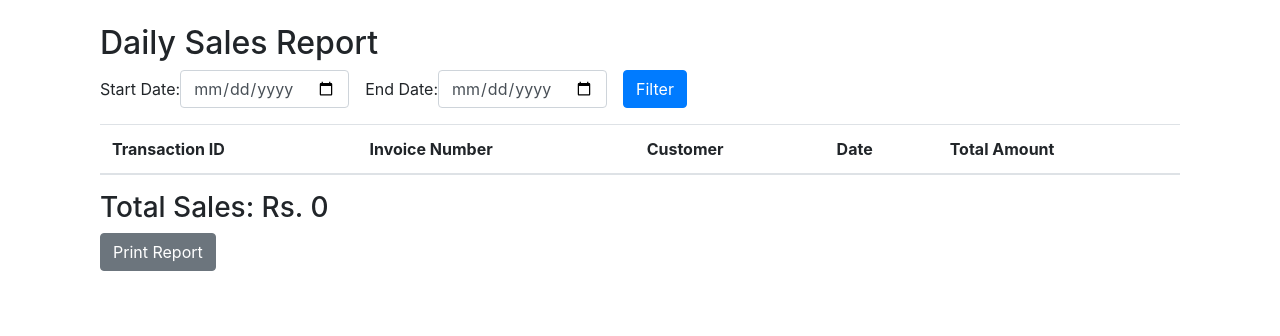
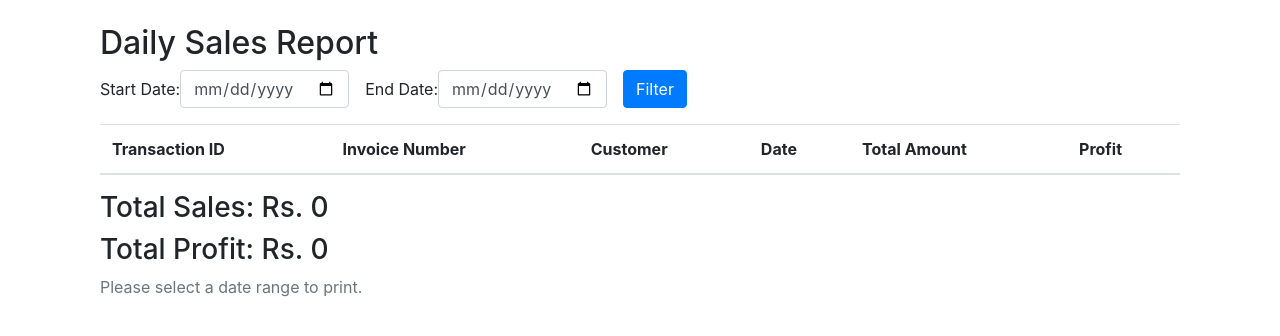
Before and after one commit to Denuwan392/santek-mobile, a Django app: page /pos/reports/daily-sales/ in a window 1280 px wide. Shown: the part 56-392 px from the top of the page. Run offline with Django 5.2, Linux system fonts and the light colour scheme; a user stored in the database is signed in; tables that the repository leaves empty hold one stand-in row (values such as "Sample post"); lists and menus that the app fills with data are empty; parts of the project's set-up code (start-up, migrations or seed data) failed here and were passed over; some libraries are stand-ins or nearby versions.

Commit message:
Update daily_sales_report.html

```diff
--- a/pos/templates/pos_system/daily_sales_report.html
+++ b/pos/templates/pos_system/daily_sales_report.html
@@ -18,7 +18,7 @@
             {{ form.end_date.label_tag }}
             {{ form.end_date }}
         </div>
-        <div class="mr-2"></div> <!-- Add a blank div with margin -->
+        <div class="mr-2"></div>
         <button type="submit" class="btn btn-primary">Filter</button>
     </form>
 
@@ -31,16 +31,18 @@
                     <th>Customer</th>
                     <th>Date</th>
                     <th>Total Amount</th>
+                    <th>Profit</th>
                 </tr>
             </thead>
             <tbody>
-                {% for transaction in sales %}
+                {% for tx in transactions_with_profit %}
                 <tr>
-                    <td>{{ transaction.id }}</td>
-                    <td>{{ transaction.invoice_number }}</td>
-                    <td>{{ transaction.customer.name }}</td>
-                    <td>{{ transaction.transaction_date }}</td>
-                    <td>Rs. {{ transaction.total_amount }}</td>
+                    <td>{{ tx.transaction.id }}</td>
+                    <td>{{ tx.transaction.invoice_number }}</td>
+                    <td>{{ tx.transaction.customer.name }}</td>
+                    <td>{{ tx.transaction.transaction_date }}</td>
+                    <td>Rs. {{ tx.transaction.total_amount }}</td>
+                    <td>Rs. {{ tx.profit }}</td>
                 </tr>
                 {% endfor %}
             </tbody>
@@ -48,7 +50,16 @@
     </div>
 
     <h3>Total Sales: Rs. {{ total_sales }}</h3>
+    <h3>Total Profit: Rs. {{ total_profit }}</h3>
 
-    <button onclick="window.print()" class="btn btn-secondary">Print Report</button>
+    {% if form.start_date.value and form.end_date.value %}
+    <a href="{% url 'pos_system:print_daily_sales_report' form.start_date.value form.end_date.value %}" class="btn btn-primary">Print</a>
+
+    {% else %}
+        <span class="text-muted">Please select a date range to print.</span>
+    {% endif %}
+
 </div>
+
+
 {% endblock %}
```
